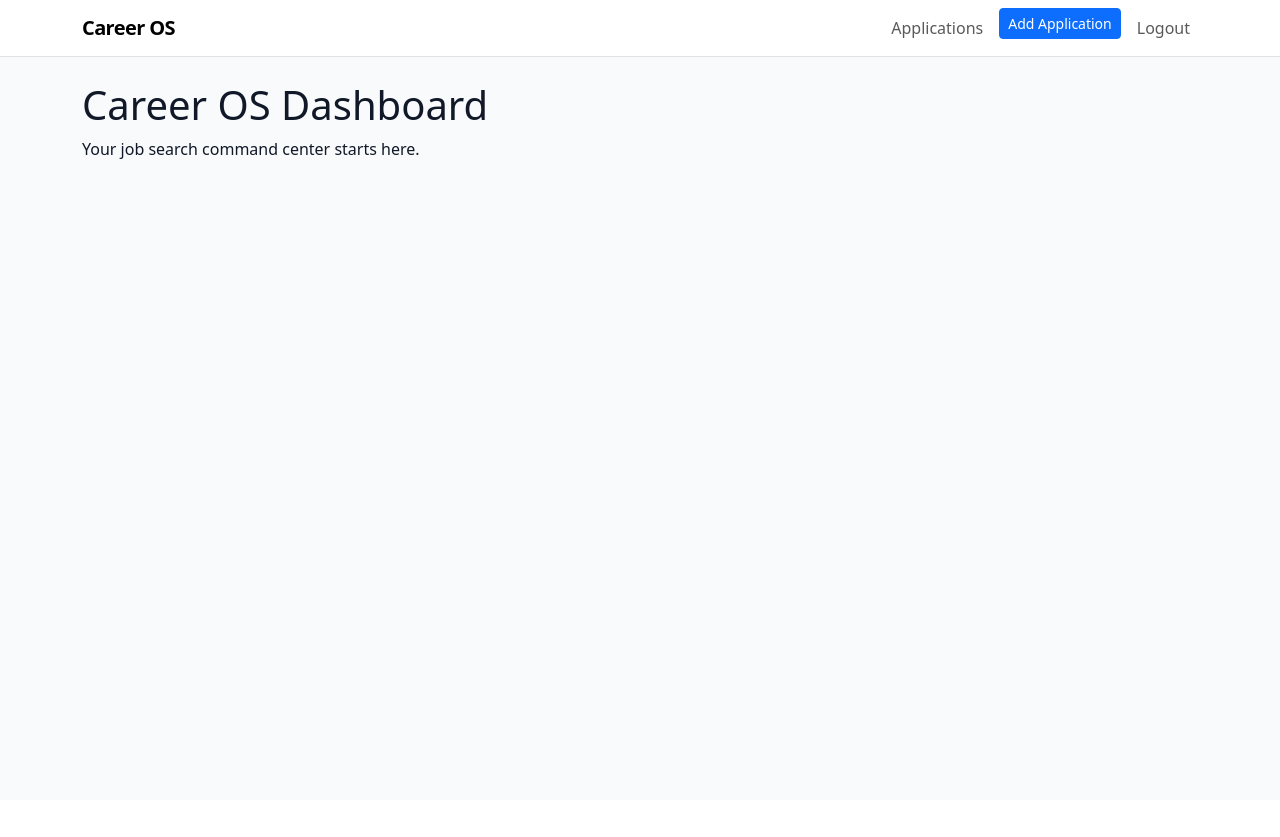
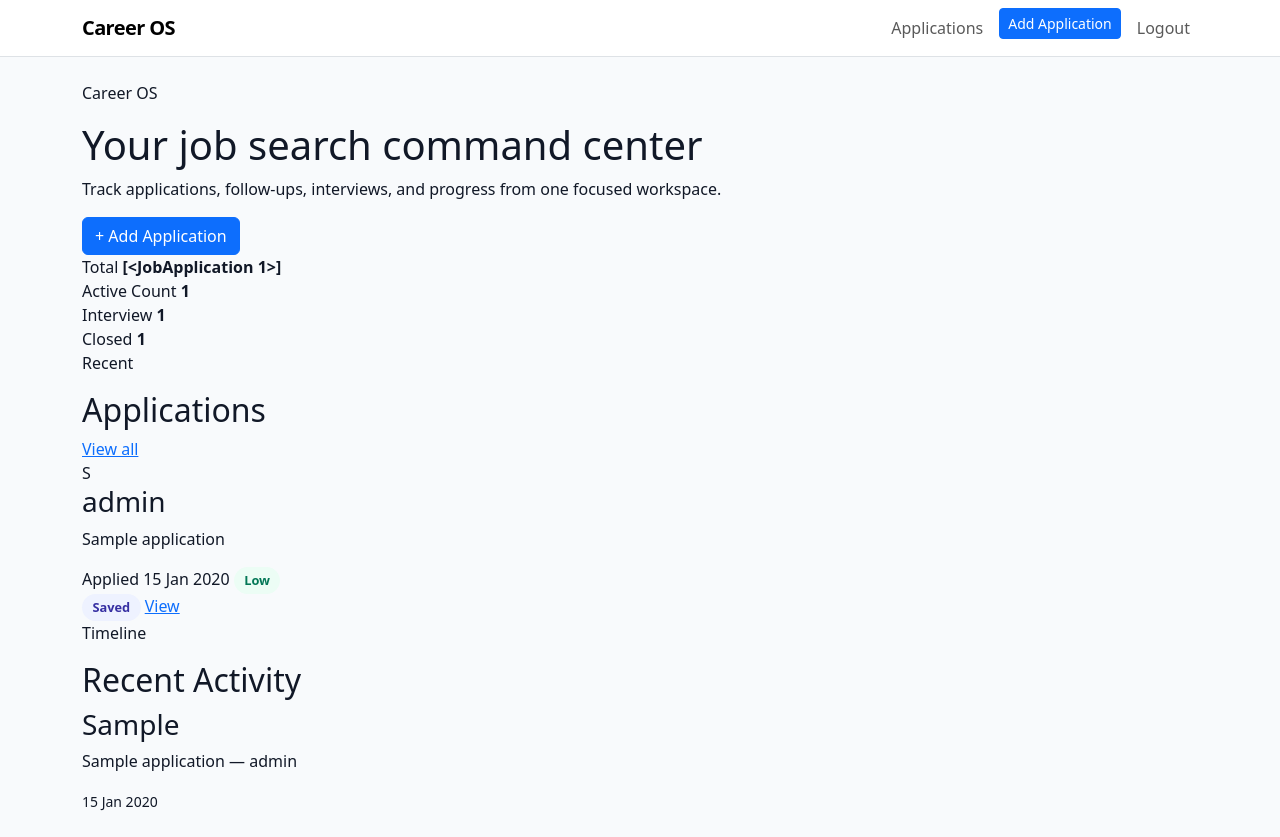
Before and after one commit to AtramAniket/career_os, a Flask app: template app/templates/dashboard.html in a window 1280 px wide. Before the commit the page ends 159 px from the top, so only its background shows below. Run offline with Flask 3, Linux system fonts and the light colour scheme; tables that the repository leaves empty hold one stand-in row (values such as "Sample post"); the template is opened without the code that fills it: values that come from a table or form of the project are taken from there, most other values are stand-ins (such as "Sample title", 1, 10 or a date in 2020).

Commit message:
updated the dashboard to show currently active job applications and event timelines

```diff
--- a/app/templates/dashboard.html
+++ b/app/templates/dashboard.html
@@ -1,6 +1,142 @@
 {% extends "layouts/base.html" %}
 
+{% block title %}Dashboard - Career OS{% endblock %}
+
+{% block extra_css %}
+<link rel="stylesheet" href="{{ url_for('static', filename='css/dashboard.css') }}">
+{% endblock %}
+
 {% block content %}
-<h1>Career OS Dashboard</h1>
-<p>Your job search command center starts here.</p>
+<div class="dashboard-page">
+
+    <section class="dashboard-hero">
+        <div>
+            <p class="eyebrow">Career OS</p>
+            <h1>Your job search command center</h1>
+            <p class="hero-text">
+                Track applications, follow-ups, interviews, and progress from one focused workspace.
+            </p>
+        </div>
+
+        <a href="{{ url_for('applications.create') }}" class="btn btn-primary">
+            + Add Application
+        </a>
+    </section>
+
+    <section class="stats-grid">
+        <div class="stat-card">
+            <span>Total</span>
+            <strong>{{ total_applications }}</strong>
+        </div>
+
+        <div class="stat-card">
+            <span>Active Count</span>
+            <strong>{{ active_count }}</strong>
+        </div>
+
+        <div class="stat-card">
+            <span>Interview</span>
+            <strong>{{ interview_count }}</strong>
+        </div>
+
+        <div class="stat-card">
+            <span>Closed</span>
+            <strong>{{ closed_count }}</strong>
+        </div>
+
+    </section>
+
+    <div class="dashboard-grid">
+
+        <section class="dashboard-card">
+            <div class="section-header">
+                <div>
+                    <p class="eyebrow">Recent</p>
+                    <h2>Applications</h2>
+                </div>
+                <a href="{{ url_for('applications.index') }}">View all</a>
+            </div>
+
+            {% if recent_applications %}
+                <div class="application-list">
+                    {% for app in recent_applications %}
+                    <div class="application-row">
+                        <div class="application-main">
+                            <div class="company-avatar">
+                                {{ app.company_name[:1].upper() if app.company_name else "?" }}
+                            </div>
+
+                            <div>
+                                <h3>{{ app.role_title }}</h3>
+                                <p>{{ app.company_name }}</p>
+
+                                <div class="application-meta">
+                                    {% if app.date_applied %}
+                                        <span>Applied {{ app.date_applied.strftime("%d %b %Y") }}</span>
+                                    {% else %}
+                                        <span>Not applied yet</span>
+                                    {% endif %}
+
+                                    {% if app.priority %}
+                                        <span class="priority-pill priority-{{ app.priority.value|lower }}">
+                                            {{ app.priority.value.replace("_", " ").title() }}
+                                        </span>
+                                    {% endif %}
+                                </div>
+                            </div>
+                        </div>
+
+                        <div class="row-actions">
+                            <span class="status-pill status-{{ app.status.value|lower }}">
+                                {{ app.status.value.replace("_", " ").title() }}
+                            </span>
+
+                            <a href="{{ url_for('applications.detail', application_id=app.id) }}">
+                                View
+                            </a>
+                        </div>
+                    </div>
+                    {% endfor %}
+                </div>
+            {% else %}
+                <p class="empty-state">
+                    No applications yet. Add your first one to start tracking.
+                </p>
+            {% endif %}
+        </section>
+
+        <section class="dashboard-card">
+            <div class="section-header">
+                <div>
+                    <p class="eyebrow">Timeline</p>
+                    <h2>Recent Activity</h2>
+                </div>
+            </div>
+
+            {% if recent_events %}
+                <div class="activity-list">
+                    {% for event in recent_events %}
+                    <div class="activity-item">
+                        <div class="activity-dot"></div>
+                        <div>
+                            <h3>{{ event.event_type.replace("_", " ").title() }}</h3>
+                            <p>
+                                {{ event.job_application.company_name }} —
+                                {{ event.job_application.role_title }}
+                            </p>
+                            <small>{{ event.created_at.strftime("%d %b %Y") }}</small>
+                        </div>
+                    </div>
+                    {% endfor %}
+                </div>
+            {% else %}
+                <p class="empty-state">
+                    No activity yet. Events will appear here as your job search progresses.
+                </p>
+            {% endif %}
+        </section>
+
+    </div>
+
+</div>
 {% endblock %}
```
